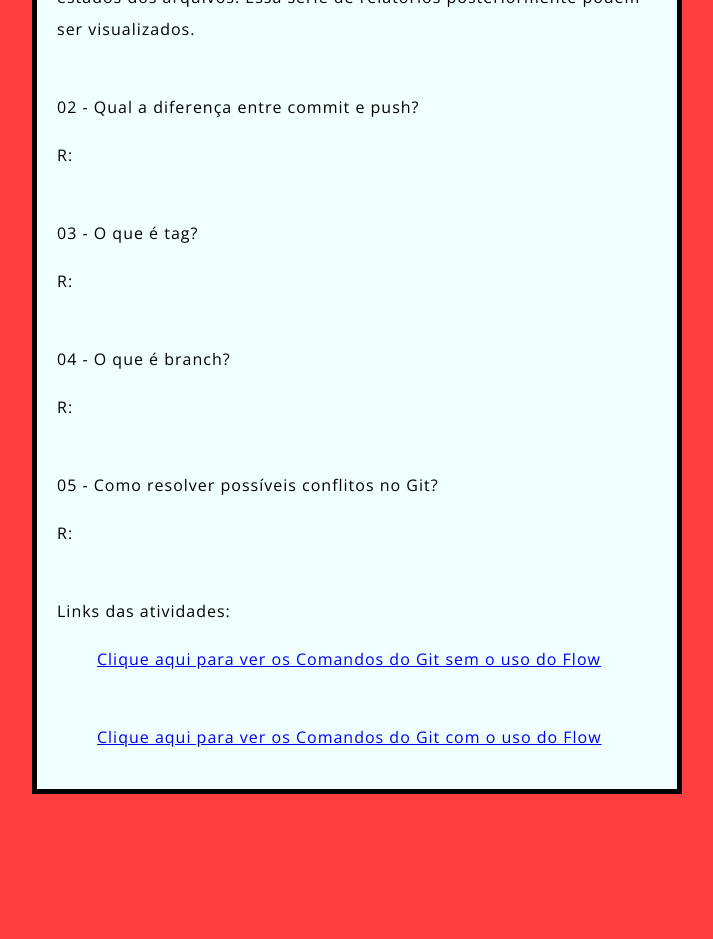
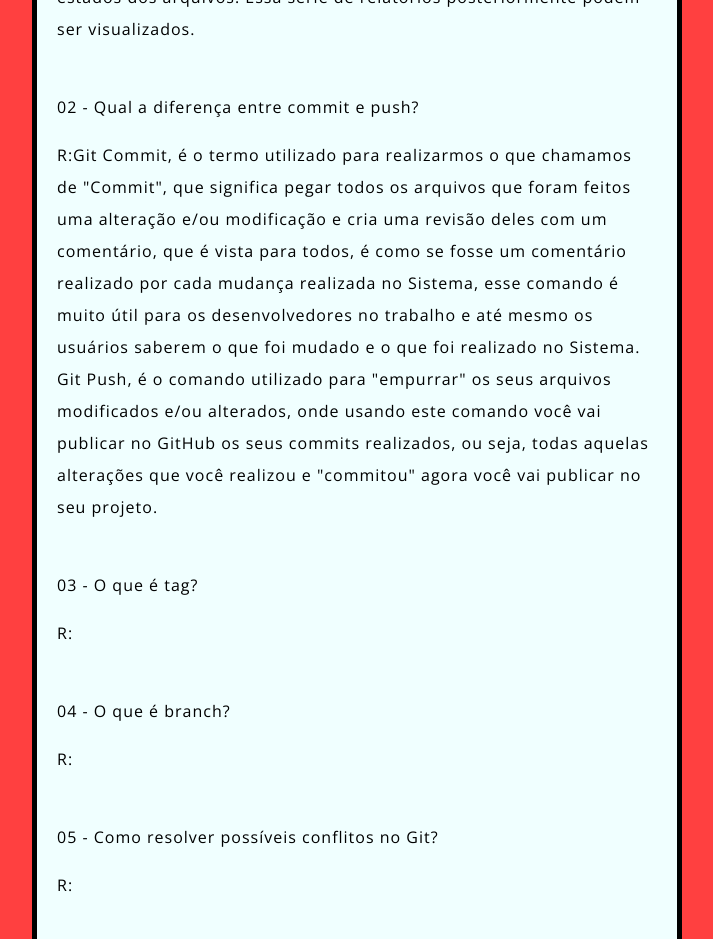
Before and after one commit to VineReis/ape11, a plain HTML site: page index.html in a window 1280 px wide. Shown: the part 1200-2139 px from the top of the page, without its empty margins (283-996 px from the left). Before the commit the page ends 1994 px from the top, so only its background shows below. Drawn offline with nearby package versions, Linux system fonts and the light colour scheme.

Commit message:
Adicionado respostas a pergunta 02 no index.html

```diff
--- a/index.html
+++ b/index.html
@@ -25,7 +25,14 @@
     </p>
     <br>
     <p>02 - Qual a diferença entre commit e push?</p>
-    <p>R:</p>
+    <p>R:Git Commit, é o termo utilizado para realizarmos o que chamamos de "Commit", que significa pegar todos os arquivos
+      que foram feitos uma alteração e/ou modificação e cria uma revisão deles com um comentário, que é vista para todos, é
+      como se fosse um comentário realizado por cada mudança realizada no Sistema, esse comando é muito útil para os
+      desenvolvedores no trabalho e até mesmo os usuários saberem o que foi mudado e o que foi realizado no Sistema.
+      Git Push, é o comando utilizado para "empurrar" os seus arquivos modificados e/ou alterados, onde usando este comando
+      você vai publicar no GitHub os seus commits realizados, ou seja, todas aquelas alterações que você realizou e "commitou"
+      agora você vai publicar no seu projeto.
+    </p>
     <br>
     <p>03 - O que é tag?</p>
     <p>R:</p>
```
